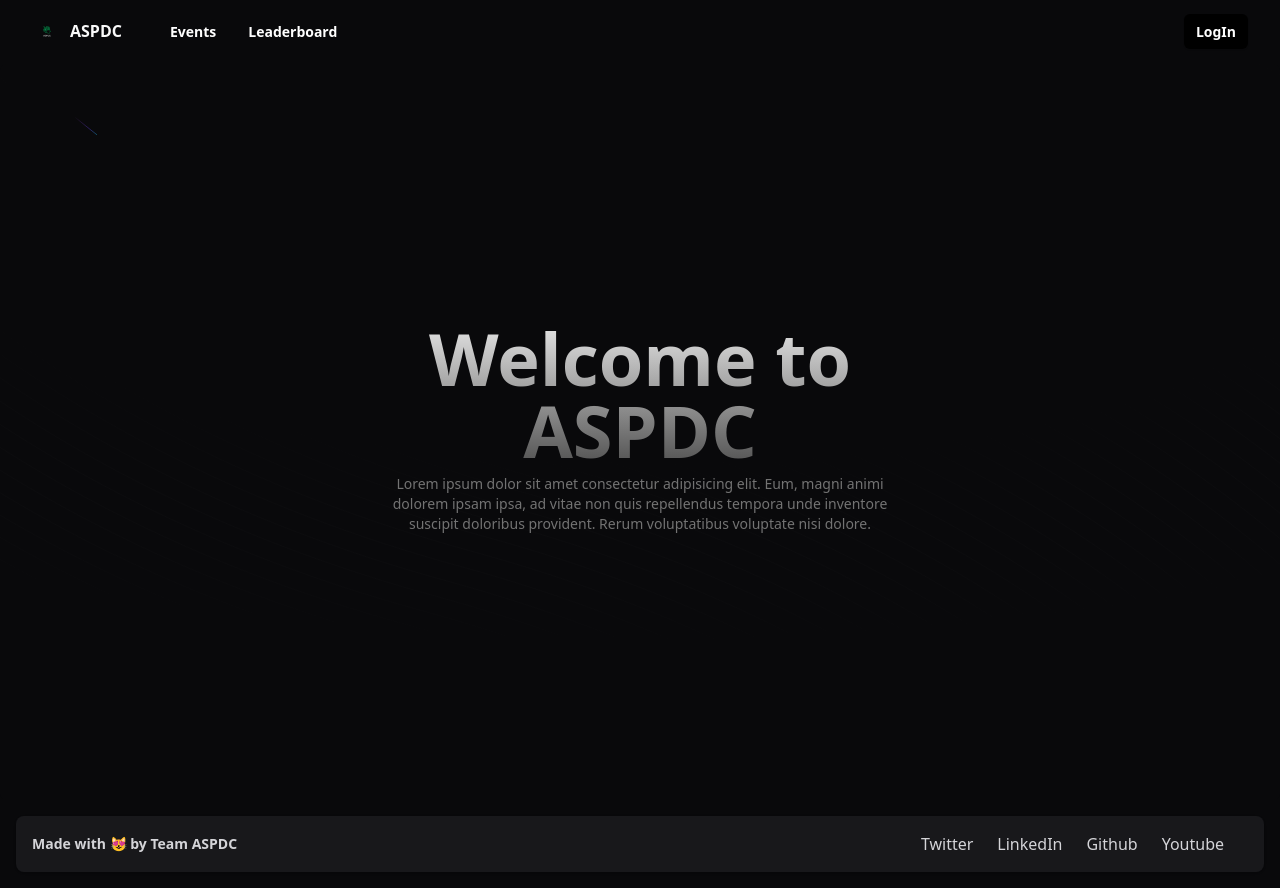
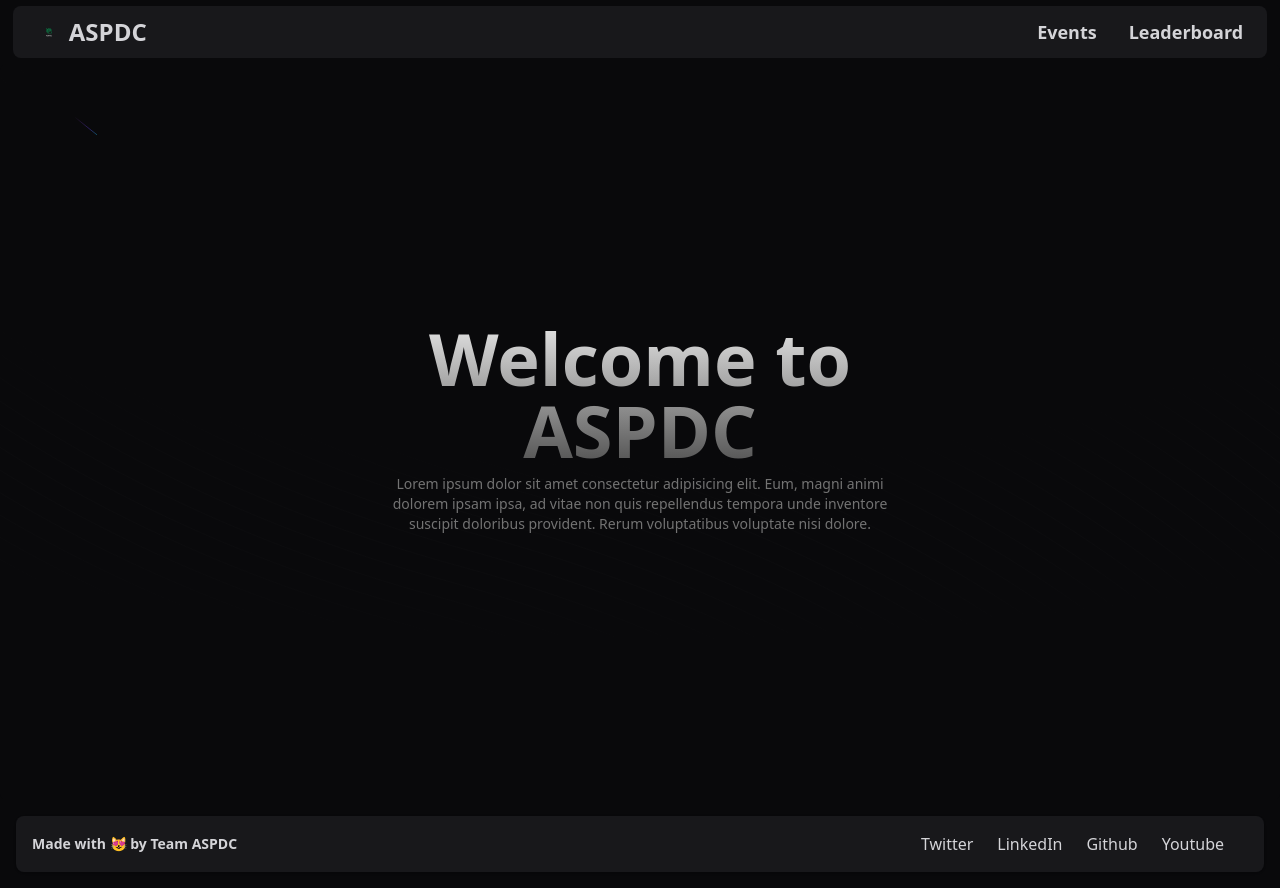
Before and after one commit to ni3rav/aspdc-web, a Next.js app: page / in a window 1280 px wide. Built offline with nearby package versions, Linux system fonts and the light colour scheme.

Commit message:
once again revamped the navbar

```diff
--- a/src/components/Navbar.tsx
+++ b/src/components/Navbar.tsx
@@ -1,118 +1,110 @@
 "use client";
-import React from "react";
 import Link from "next/link";
+import { Sheet, SheetTrigger, SheetContent } from "@/components/ui/sheet";
+import { Button } from "@/components/ui/button";
 import Image from "next/image";
-import { Menu, X } from "lucide-react";
 
-const menuItems = [
-  {
-    name: "Events",
-    href: "/events",
-  },
-  {
-    name: "Leaderboard",
-    href: "/leaderboard",
-  },
-];
-
-const Navbar = () => {
-  const [isMenuOpen, setIsMenuOpen] = React.useState(false);
-
-  const toggleMenu = () => {
-    setIsMenuOpen(!isMenuOpen);
-  };
-
+export default function Navbar() {
   return (
-    <section>
-      <div className="relative w-full h-[4rem] py-2">
-        <div className="mx-auto flex max-w-7xl items-center justify-between px-4 py-2 sm:px-6 lg:px-8">
-          <Link href="/" className="inline-flex items-center space-x-2">
-            <span>
-              <Image width="30" height="30" src="/logo.png" alt="womp womp" />
-            </span>
-            <span className="font-bold">ASPDC</span>
+    <section className="w-full h-16 flex items-center justify-center bg">
+      <div className="flex h-[80%] w-[98%] items-center justify-between px-4 md:px-6 rounded-lg bg-zinc-900">
+        <Link
+          href="/"
+          className="flex items-center gap-2 hover:text-zinc-600"
+          prefetch={false}
+        >
+          {/* <MountainIcon className="h-6 w-6 text-zinc-300 hover:text-zinc-600" /> */}
+          <div className="h-6 w-6">
+            <Image src="/logo.png" alt="womp womp" height={100} width={100} />
+          </div>
+          <span className="text-2xl font-bold text-zinc-300 hover:text-zinc-600">
+            ASPDC
+          </span>
+        </Link>
+        <nav className="hidden items-center gap-4 md:flex">
+          <Link
+            href="/events"
+            className="text-lg font-bold transition-colors text-zinc-300 hover:text-zinc-600 hover:text-primary mr-4"
+            prefetch={false}
+          >
+            Events
           </Link>
-          <div className="hidden grow items-start lg:flex">
-            <ul className="ml-12 inline-flex space-x-8">
-              {menuItems.map((item) => (
-                <li key={item.name}>
-                  <Link
-                    href={item.href}
-                    className="text-sm font-semibold text-white hover:text-gray-500 transition-all ease-in-out duration-50"
-                  >
-                    {" "}
-                    {item.name}
-                  </Link>
-                </li>
-              ))}
-            </ul>
-          </div>
-          <button className="hidden lg:block">
-            <Link href="/login">
-              <span className="rounded-md bg-black px-3 py-2 text-sm font-semibold text-white shadow-sm hover:text-gray-500 hover:bg-zinc-600 focus-visible:outline focus-visible:outline-2 focus-visible:outline-offset-2 focus-visible:outline-black transition-all ease-in-out duration-50">
-                LogIn
-              </span>
-            </Link>
-          </button>
-          <div className="lg:hidden">
-            <Menu onClick={toggleMenu} className="h-6 w-6 cursor-pointer" />
-          </div>
-          {isMenuOpen && (
-            <div className="absolute inset-x-0 top-0 z-50 origin-top-right transform p-2 transition lg:hidden">
-              <div className="divide-y-2 divide-gray-50 rounded-lg bg-zinc-950 shadow-lg ring-1 ring-black ring-opacity-5">
-                <div className="px-5 pb-6 pt-5">
-                  <div className="flex items-center justify-between">
-                    <div className="inline-flex items-center space-x-2">
-                      <span>
-                        <Image
-                          width="30"
-                          height="30"
-                          src="/logo.png"
-                          alt="womp womp"
-                        />
-                      </span>
-                      <span className="font-bold">ASPDC</span>
-                    </div>
-                    <div className="-mr-2">
-                      <button
-                        type="button"
-                        onClick={toggleMenu}
-                        className="inline-flex items-center justify-center rounded-md p-2 text-white hover:bg-zinc-600 hover:text-gray-500 focus-visible:outline focus-visible:outline-2 focus-visible:outline-offset-2 focus-visible:outline-black"
-                      >
-                        <span className="sr-only">Close menu</span>
-                        <X className="h-6 w-6" aria-hidden="true" />
-                      </button>
-                    </div>
-                  </div>
-                  <div className="mt-6">
-                    <nav className="grid gap-y-4">
-                      {menuItems.map((item) => (
-                        <Link
-                          key={item.name}
-                          href={item.href}
-                          className="-m-3 flex items-center rounded-md p-3 text-sm font-semibold hover:bg-zinc-600"
-                        >
-                          <span className="ml-3 text-base font-medium text-white">
-                            {item.name}
-                          </span>
-                        </Link>
-                      ))}
-                    </nav>
-                  </div>
-                  <button
-                    type="button"
-                    className="mt-4 w-full rounded-md bg-black px-3 py-2 text-sm font-semibold text-white shadow-sm hover:text-gray-500 hover:bg-zinc-600  focus-visible:outline focus-visible:outline-2 focus-visible:outline-offset-2 focus-visible:outline-black transition-all ease-in-out duration-50"
-                  >
-                    <Link href="/login">LogIn</Link>
-                  </button>
-                </div>
-              </div>
+          <Link
+            href="/leaderboard"
+            className="text-lg font-bold transition-colors text-zinc-300 hover:text-zinc-600 hover:text-primary"
+            prefetch={false}
+          >
+            Leaderboard
+          </Link>
+        </nav>
+        <Sheet>
+          <SheetTrigger asChild>
+            <Button variant="outline" size="icon" className="md:hidden">
+              <MenuIcon className="h-6 w-6 text-zinc-300 hover:text-zinc-600" />
+              <span className="sr-only">Toggle navigation menu</span>
+            </Button>
+          </SheetTrigger>
+          <SheetContent side="right" className="w-[200px] bg-zinc-900">
+            <div className="grid gap-4 p-4">
+              <Link
+                href="#"
+                className="text-lg font-bold transition-colors text-zinc-300 hover:text-zinc-600 hover:text-primary"
+                prefetch={false}
+              >
+                About
+              </Link>
+              <Link
+                href="#"
+                className="text-lg font-bold transition-colors text-zinc-300 hover:text-zinc-600 hover:text-primary"
+                prefetch={false}
+              >
+                Contact
+              </Link>
             </div>
-          )}
-        </div>
+          </SheetContent>
+        </Sheet>
       </div>
     </section>
   );
-};
+}
 
-export default Navbar;
+function MenuIcon(props: any) {
+  return (
+    <svg
+      {...props}
+      xmlns="http://www.w3.org/2000/svg"
+      width="24"
+      height="24"
+      viewBox="0 0 24 24"
+      fill="none"
+      stroke="currentColor"
+      strokeWidth="2"
+      strokeLinecap="round"
+      strokeLinejoin="round"
+    >
+      <line x1="4" x2="20" y1="12" y2="12" />
+      <line x1="4" x2="20" y1="6" y2="6" />
+      <line x1="4" x2="20" y1="18" y2="18" />
+    </svg>
+  );
+}
+
+function XIcon(props: any) {
+  return (
+    <svg
+      {...props}
+      xmlns="http://www.w3.org/2000/svg"
+      width="24"
+      height="24"
+      viewBox="0 0 24 24"
+      fill="none"
+      stroke="currentColor"
+      strokeWidth="2"
+      strokeLinecap="round"
+      strokeLinejoin="round"
+    >
+      <path d="M18 6 6 18" />
+      <path d="m6 6 12 12" />
+    </svg>
+  );
+}
--- /dev/null
+++ b/src/components/ui/sheet.tsx
@@ -0,0 +1,140 @@
+"use client"
+
+import * as React from "react"
+import * as SheetPrimitive from "@radix-ui/react-dialog"
+import { cva, type VariantProps } from "class-variance-authority"
+import { X } from "lucide-react"
+
+import { cn } from "@/lib/utils"
+
+const Sheet = SheetPrimitive.Root
+
+const SheetTrigger = SheetPrimitive.Trigger
+
+const SheetClose = SheetPrimitive.Close
+
+const SheetPortal = SheetPrimitive.Portal
+
+const SheetOverlay = React.forwardRef<
+  React.ElementRef<typeof SheetPrimitive.Overlay>,
+  React.ComponentPropsWithoutRef<typeof SheetPrimitive.Overlay>
+>(({ className, ...props }, ref) => (
+  <SheetPrimitive.Overlay
+    className={cn(
+      "fixed inset-0 z-50 bg-black/80  data-[state=open]:animate-in data-[state=closed]:animate-out data-[state=closed]:fade-out-0 data-[state=open]:fade-in-0",
+      className
+    )}
+    {...props}
+    ref={ref}
+  />
+))
+SheetOverlay.displayName = SheetPrimitive.Overlay.displayName
+
+const sheetVariants = cva(
+  "fixed z-50 gap-4 bg-background p-6 shadow-lg transition ease-in-out data-[state=open]:animate-in data-[state=closed]:animate-out data-[state=closed]:duration-300 data-[state=open]:duration-500",
+  {
+    variants: {
+      side: {
+        top: "inset-x-0 top-0 border-b data-[state=closed]:slide-out-to-top data-[state=open]:slide-in-from-top",
+        bottom:
+          "inset-x-0 bottom-0 border-t data-[state=closed]:slide-out-to-bottom data-[state=open]:slide-in-from-bottom",
+        left: "inset-y-0 left-0 h-full w-3/4 border-r data-[state=closed]:slide-out-to-left data-[state=open]:slide-in-from-left sm:max-w-sm",
+        right:
+          "inset-y-0 right-0 h-full w-3/4  border-l data-[state=closed]:slide-out-to-right data-[state=open]:slide-in-from-right sm:max-w-sm",
+      },
+    },
+    defaultVariants: {
+      side: "right",
+    },
+  }
+)
+
+interface SheetContentProps
+  extends React.ComponentPropsWithoutRef<typeof SheetPrimitive.Content>,
+    VariantProps<typeof sheetVariants> {}
+
+const SheetContent = React.forwardRef<
+  React.ElementRef<typeof SheetPrimitive.Content>,
+  SheetContentProps
+>(({ side = "right", className, children, ...props }, ref) => (
+  <SheetPortal>
+    <SheetOverlay />
+    <SheetPrimitive.Content
+      ref={ref}
+      className={cn(sheetVariants({ side }), className)}
+      {...props}
+    >
+      {children}
+      <SheetPrimitive.Close className="absolute right-4 top-4 rounded-sm opacity-70 ring-offset-background transition-opacity hover:opacity-100 focus:outline-none focus:ring-2 focus:ring-ring focus:ring-offset-2 disabled:pointer-events-none data-[state=open]:bg-secondary">
+        <X className="h-4 w-4" />
+        <span className="sr-only">Close</span>
+      </SheetPrimitive.Close>
+    </SheetPrimitive.Content>
+  </SheetPortal>
+))
+SheetContent.displayName = SheetPrimitive.Content.displayName
+
+const SheetHeader = ({
+  className,
+  ...props
+}: React.HTMLAttributes<HTMLDivElement>) => (
+  <div
+    className={cn(
+      "flex flex-col space-y-2 text-center sm:text-left",
+      className
+    )}
+    {...props}
+  />
+)
+SheetHeader.displayName = "SheetHeader"
+
+const SheetFooter = ({
+  className,
+  ...props
+}: React.HTMLAttributes<HTMLDivElement>) => (
+  <div
+    className={cn(
+      "flex flex-col-reverse sm:flex-row sm:justify-end sm:space-x-2",
+      className
+    )}
+    {...props}
+  />
+)
+SheetFooter.displayName = "SheetFooter"
+
+const SheetTitle = React.forwardRef<
+  React.ElementRef<typeof SheetPrimitive.Title>,
+  React.ComponentPropsWithoutRef<typeof SheetPrimitive.Title>
+>(({ className, ...props }, ref) => (
+  <SheetPrimitive.Title
+    ref={ref}
+    className={cn("text-lg font-semibold text-foreground", className)}
+    {...props}
+  />
+))
+SheetTitle.displayName = SheetPrimitive.Title.displayName
+
+const SheetDescription = React.forwardRef<
+  React.ElementRef<typeof SheetPrimitive.Description>,
+  React.ComponentPropsWithoutRef<typeof SheetPrimitive.Description>
+>(({ className, ...props }, ref) => (
+  <SheetPrimitive.Description
+    ref={ref}
+    className={cn("text-sm text-muted-foreground", className)}
+    {...props}
+  />
+))
+SheetDescription.displayName = SheetPrimitive.Description.displayName
+
+export {
+  Sheet,
+  SheetPortal,
+  SheetOverlay,
+  SheetTrigger,
+  SheetClose,
+  SheetContent,
+  SheetHeader,
+  SheetFooter,
+  SheetTitle,
+  SheetDescription,
+}
```
